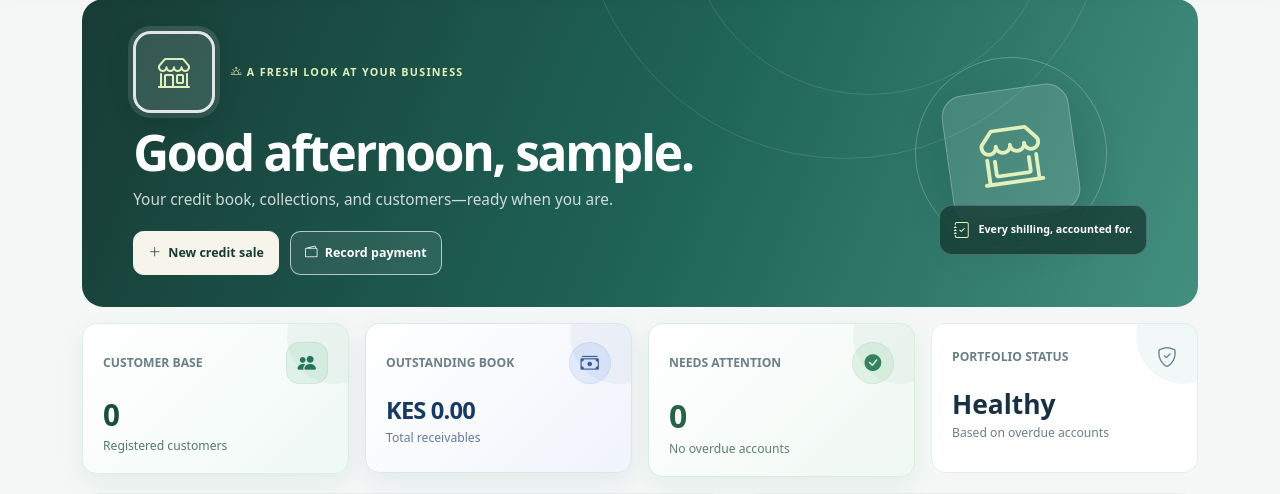
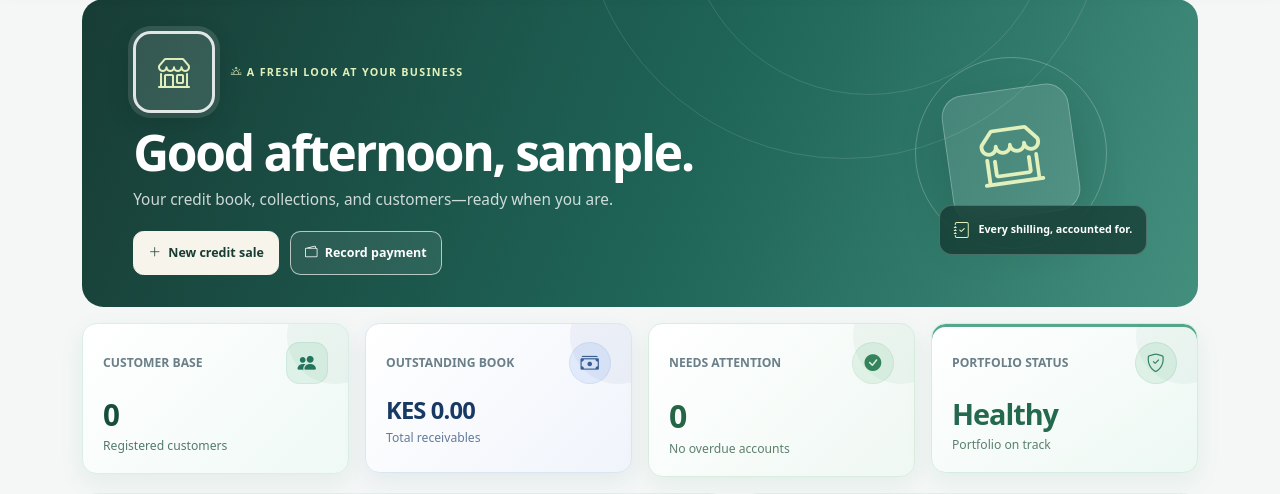
Before and after one commit to VinWonder/CreditManagementSystem, a Flask app: page /dashboard in a window 1280 px wide. Shown: the part 100-594 px from the top of the page. Run offline with Flask 3, Linux system fonts and the light colour scheme; the visitor is signed in with stand-in values (Sample User, id 1); data that the repository does not hold is empty.

Commit message:
Refresh portfolio status dashboard card
Co-authored-by: Copilot <223556219+Copilot@users.noreply.github.com>

```diff
--- a/app/static/css/style.css
+++ b/app/static/css/style.css
@@ -90,7 +90,18 @@ body {
 .kpi-coral.kpi-clear .kpi-top i { align-items: center; background: #e0f2e6; border: 1px solid rgba(52, 131, 93, 0.08); border-radius: 50%; color: #34835d; display: inline-flex; font-size: 1.05rem; height: 2.65rem; justify-content: center; width: 2.65rem; }
 .kpi-coral.kpi-clear .kpi-value { color: #246546; font-size: 2rem; letter-spacing: -0.04em; margin-top: 0.75rem; }
 .kpi-coral.kpi-clear .kpi-note { color: #5d806d; }
-.kpi-mint { color: #2b8a72; }
+.kpi-mint { transition: border-color 180ms ease, box-shadow 180ms ease, transform 180ms ease; }
+.kpi-mint:hover { transform: translateY(-3px); }
+.kpi-mint.kpi-status-healthy { background: linear-gradient(145deg, #fff 0%, #edf8f3 100%); border-color: #d5ece2; box-shadow: inset 0 3px 0 #55a98a, 0 0.55rem 1.5rem rgba(45, 126, 91, 0.08); color: #328362; }
+.kpi-mint.kpi-status-healthy:hover { border-color: #b9dfcd; box-shadow: inset 0 3px 0 #459b7b, 0 0.85rem 1.8rem rgba(45, 126, 91, 0.14); }
+.kpi-mint.kpi-status-healthy .kpi-top i { align-items: center; background: #def1e7; border: 1px solid rgba(50, 131, 98, 0.1); border-radius: 50%; color: #328362; display: inline-flex; font-size: 1.15rem; height: 2.65rem; justify-content: center; width: 2.65rem; }
+.kpi-mint.kpi-status-healthy .kpi-value { color: #24684e; font-size: 1.8rem; letter-spacing: -0.035em; margin-top: 0.75rem; }
+.kpi-mint.kpi-status-healthy .kpi-note { color: #5b806e; }
+.kpi-mint.kpi-status-watch { background: linear-gradient(145deg, #fff 0%, #fff8e8 100%); border-color: #f0e2bd; box-shadow: inset 0 3px 0 #d4a33c, 0 0.55rem 1.5rem rgba(165, 119, 36, 0.08); color: #a77825; }
+.kpi-mint.kpi-status-watch:hover { border-color: #e7d29f; box-shadow: inset 0 3px 0 #bd8c2d, 0 0.85rem 1.8rem rgba(165, 119, 36, 0.14); }
+.kpi-mint.kpi-status-watch .kpi-top i { align-items: center; background: #f8edce; border: 1px solid rgba(167, 120, 37, 0.1); border-radius: 0.85rem; color: #a77825; display: inline-flex; font-size: 1.15rem; height: 2.65rem; justify-content: center; width: 2.65rem; }
+.kpi-mint.kpi-status-watch .kpi-value { color: #88601e; font-size: 1.8rem; letter-spacing: -0.035em; margin-top: 0.75rem; }
+.kpi-mint.kpi-status-watch .kpi-note { color: #8d7449; }
 .kpi-top { align-items: center; color: var(--muted); display: flex; font-size: 0.76rem; font-weight: 700; justify-content: space-between; text-transform: uppercase; }
 .kpi-top i { color: currentColor; font-size: 1.25rem; }
 .kpi-value { color: var(--ink); font-size: 1.65rem; font-weight: 800; line-height: 1.25; margin-top: 1rem; }
--- a/app/templates/main/dashboard.html
+++ b/app/templates/main/dashboard.html
@@ -99,7 +99,7 @@
   <div class="col-sm-6 col-xl-3"><div class="kpi-card kpi-blue"><div class="kpi-top"><span>Customer base</span><i class="bi bi-people-fill" aria-hidden="true"></i></div><div class="kpi-value">{{ total_customers }}</div><div class="kpi-note">Registered customers</div></div></div>
   <div class="col-sm-6 col-xl-3"><div class="kpi-card kpi-ink"><div class="kpi-top"><span>Outstanding book</span><i class="bi bi-cash-stack" aria-hidden="true"></i></div><div class="kpi-value">{{ total_outstanding | kes }}</div><div class="kpi-note">Total receivables</div></div></div>
   <div class="col-sm-6 col-xl-3"><div class="kpi-card kpi-coral {% if overdue_customers %}kpi-alert{% else %}kpi-clear{% endif %}"><div class="kpi-top"><span>Needs attention</span><i class="bi {% if overdue_customers %}bi-exclamation-triangle-fill{% else %}bi-check-circle-fill{% endif %}" aria-hidden="true"></i></div><div class="kpi-value">{{ overdue_customers }}</div><div class="kpi-note">{% if overdue_customers %}Accounts need follow-up{% else %}No overdue accounts{% endif %}</div></div></div>
-  <div class="col-sm-6 col-xl-3"><div class="kpi-card kpi-mint"><div class="kpi-top"><span>Portfolio status</span><i class="bi bi-shield-check"></i></div><div class="kpi-value">{% if overdue_customers %}Monitor{% else %}Healthy{% endif %}</div><div class="kpi-note">Based on overdue accounts</div></div></div>
+  <div class="col-sm-6 col-xl-3"><div class="kpi-card kpi-mint {% if overdue_customers %}kpi-status-watch{% else %}kpi-status-healthy{% endif %}"><div class="kpi-top"><span>Portfolio status</span><i class="bi {% if overdue_customers %}bi-shield-exclamation{% else %}bi-shield-check{% endif %}" aria-hidden="true"></i></div><div class="kpi-value">{% if overdue_customers %}Monitor{% else %}Healthy{% endif %}</div><div class="kpi-note">{% if overdue_customers %}Review overdue accounts{% else %}Portfolio on track{% endif %}</div></div></div>
 </div>
 
 <div class="row g-3 dashboard-grid">
```
